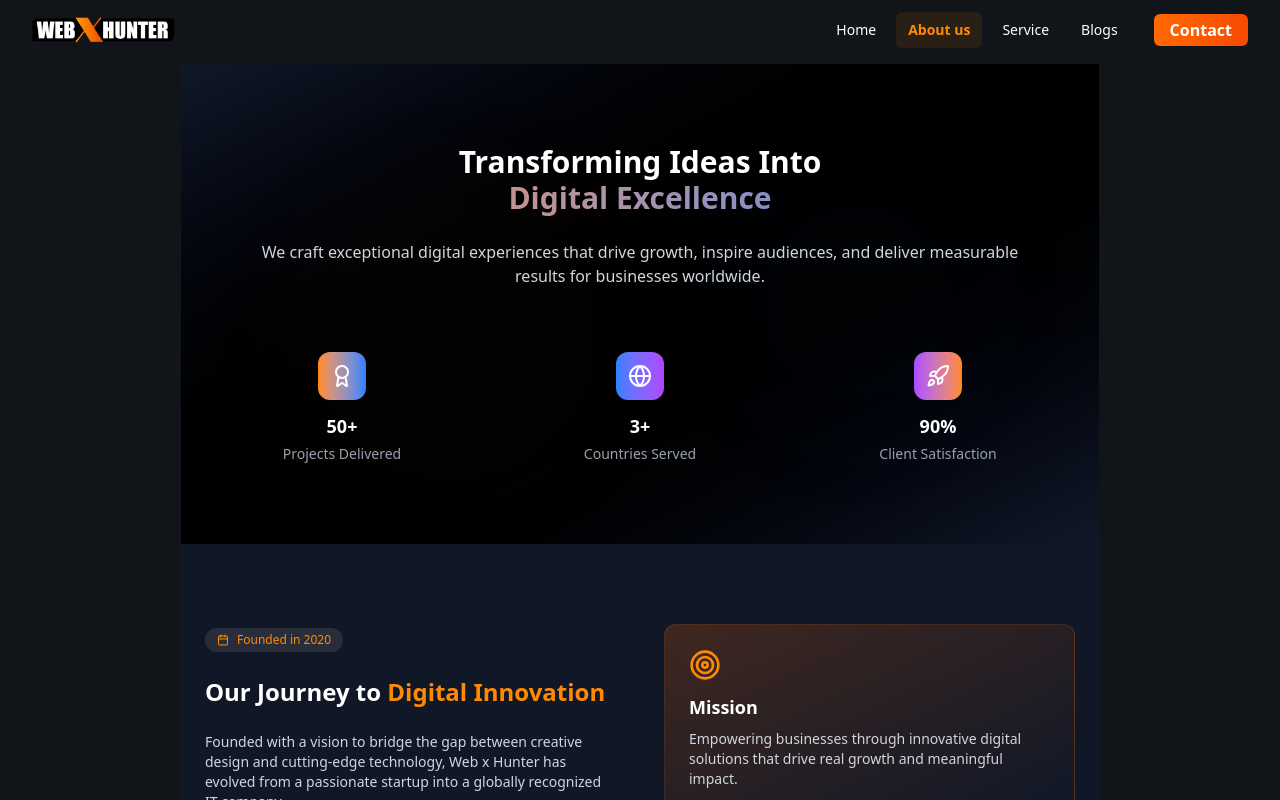
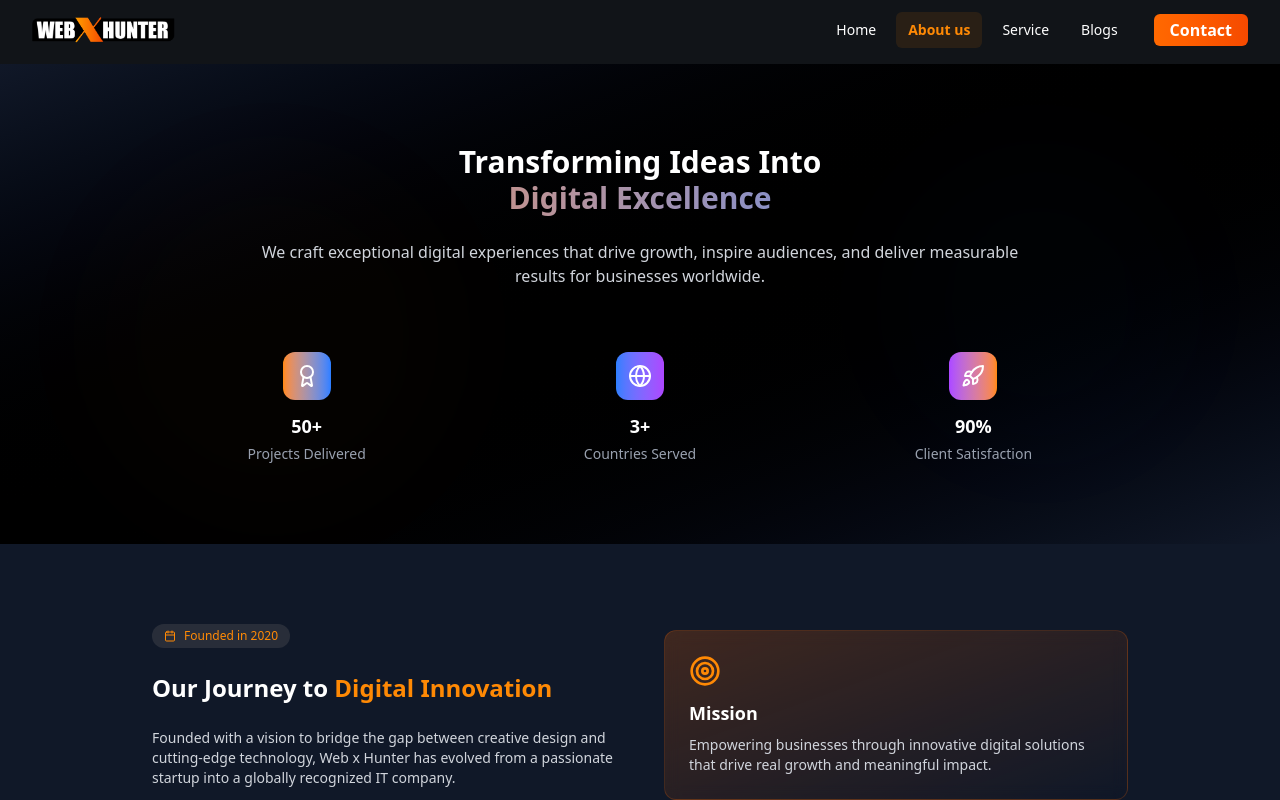
Before and after one commit to MdMaazAhmad/webxhunter, a Next.js app: page /about in a window 1280 px wide. Shown: the top 800 px of the page. Built offline with nearby package versions, Linux system fonts and the light colour scheme.

Commit message:
update layout

```diff
--- a/src/app/layout.js
+++ b/src/app/layout.js
@@ -38,14 +38,12 @@ export default function RootLayout({ children }) {
   return (
     <html lang="en">
       <body
-        className={`${geistSans.variable} ${geistMono.variable} antialiased`}
+        className={`${geistSans.variable} ${geistMono.variable} antialiased relative`}
       >
         <Header />
-        <main className="flex justify-center w-full pt-10 md:pt-16">
-          <div className="flex flex-col w-full max-w-[950px] px-4">
-            {children}
-          </div>
-        </main>
+        <div className="flex justify-center w-full pt-[2.5rem] md:pt-[4rem] ">
+          <div className=" flex flex-col md:w-full w-[950px] ">{children}</div>
+        </div>
         <Footer />
       </body>
     </html>
```
